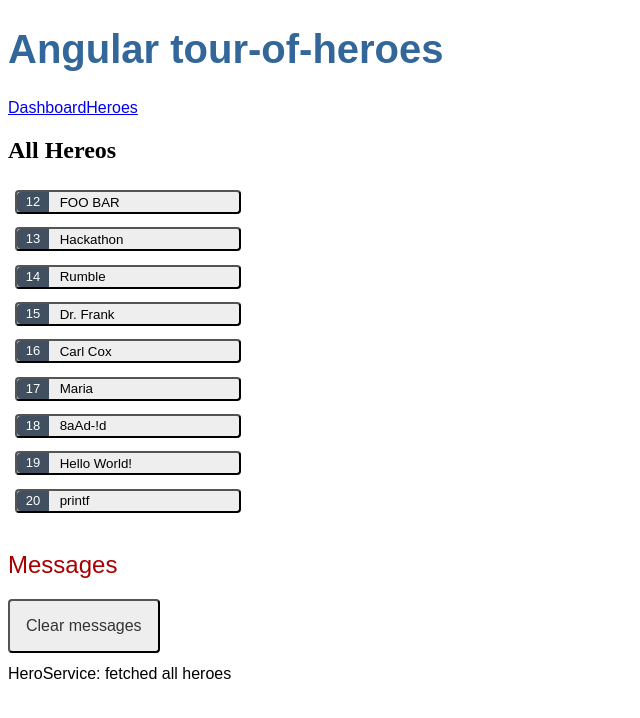
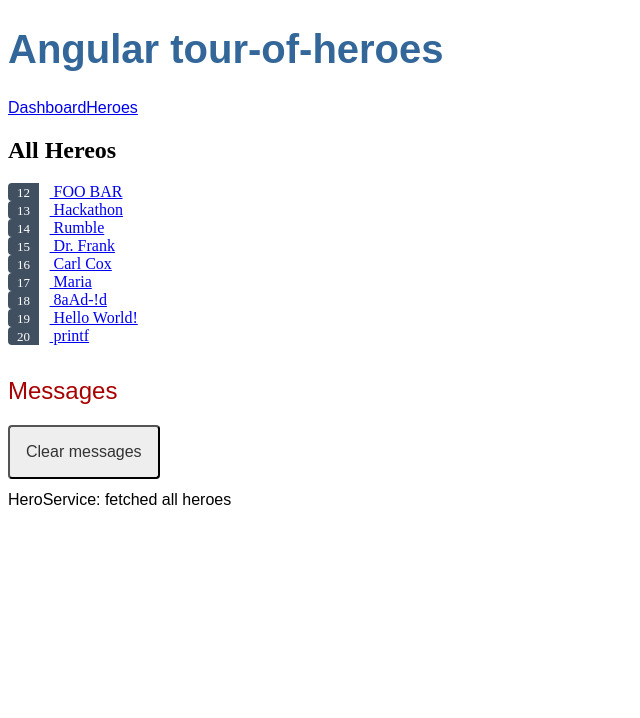
Before and after one commit to m0-dev/tutorials, an Angular app in the folder ng-tour-of-heroes/: page /heroes in a window 1280 px wide. Shown: the top 718 px of the page, without its empty margins (0-640 px from the left). Built offline with nearby package versions, Linux system fonts and the light colour scheme.

Commit message:
feat: refactor hero, hero detail component and hero service

```diff
--- a/ng-tour-of-heroes/src/app/hero-detail/hero-detail.component.html
+++ b/ng-tour-of-heroes/src/app/hero-detail/hero-detail.component.html
@@ -6,4 +6,5 @@
       <label for="hero-name">Hero name: </label>
       <input id="hero-name" [(ngModel)]="hero.name" placeholder="hero-name"></div>
   </div>
+  <button type="button" (click)="goBack()">go back</button>
 </section>
--- a/ng-tour-of-heroes/src/app/hero-detail/hero-detail.component.ts
+++ b/ng-tour-of-heroes/src/app/hero-detail/hero-detail.component.ts
@@ -1,5 +1,8 @@
 import { Component, OnInit, Input } from '@angular/core';
 import { Hero } from '../hero';
+import { ActivatedRoute } from '@angular/router';
+import { Location } from '@angular/common';
+import {HeroService} from '../hero.service';
 
 @Component({
   selector: 'app-hero-detail',
@@ -10,9 +13,23 @@ export class HeroDetailComponent implements OnInit {
 
   @Input() hero?: Hero;
 
-  constructor() { }
+  constructor(
+    private route: ActivatedRoute,
+    private heroService: HeroService,
+    private location: Location
+  ) { }
 
   ngOnInit(): void {
+    this.getHero()
   }
 
+  getHero(): void {
+    const id = Number(this.route.snapshot.paramMap.get('id'));
+    this.heroService.getHero(id)
+      .subscribe(hero => this.hero = hero);
+  }
+
+  goBack(): void {
+    this.location.back();
+  }
 }
--- a/ng-tour-of-heroes/src/app/hero.service.ts
+++ b/ng-tour-of-heroes/src/app/hero.service.ts
@@ -16,4 +16,10 @@ export class HeroService {
     this.messageService.add('HeroService: fetched all heroes')
     return heroes;
   }
+
+  getHero(id: number): Observable<Hero> {
+    const hero = HEROES.find(h => h.id === id)!;
+    this.messageService.add(`HeroService: fetched hero id=${hero.id} `)
+    return of(hero);
+  }
 }
--- a/ng-tour-of-heroes/src/app/heroes/heroes.component.html
+++ b/ng-tour-of-heroes/src/app/heroes/heroes.component.html
@@ -1,13 +1,8 @@
-<section>
-  <h2>All Hereos</h2>
-  <ul class="heroes">
-    <li *ngFor="let hero of heroes">
-      <button [class.selected]="hero === selectedHero" type="button" (click)="onSelect(hero)">
-        <span class="badge">{{hero.id}}</span>
-        <span class="name">{{hero.name}}</span>
-      </button>
-    </li>
-  </ul>
-</section>
-
-<app-hero-detail [hero]="selectedHero"></app-hero-detail>
+<h2>All Hereos</h2>
+<ul class="heroes">
+  <li *ngFor="let hero of heroes">
+    <a routerLink="/detail/{{hero.id}}">
+      <span class="badge">{{hero.id}}</span> {{hero.name}}
+    </a>
+  </li>
+</ul>
--- a/ng-tour-of-heroes/src/app/heroes/heroes.component.ts
+++ b/ng-tour-of-heroes/src/app/heroes/heroes.component.ts
@@ -11,17 +11,11 @@ import {MessageService} from '../message.service';
 export class HeroesComponent implements OnInit {
 
   heroes: Hero[] = [];
-  selectedHero?: Hero;
 
   constructor(private heroService: HeroService, private messageService: MessageService) {}
 
   ngOnInit(): void {
     this.getHeroes();
-  }
-
-  onSelect(hero: Hero) {
-    this.selectedHero = hero;
-    this.messageService.add('HeroesComponent: Selected hero id='+hero.id);
   }
 
   getHeroes(): void {
```
